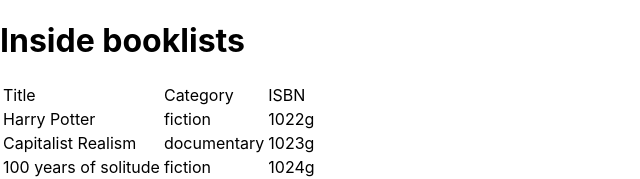
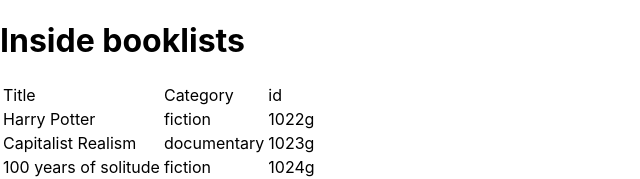
Before and after one commit to leonmezu1/superbookstore, a React (Create React App) app: page / in a window 1280 px wide. Shown: the top 179 px of the page, without its empty margins (0-640 px from the left). Built offline with nearby package versions, Linux system fonts and the light colour scheme.

Commit message:
Changed ISBN to id.

```diff
--- a/src/components/Book.js
+++ b/src/components/Book.js
@@ -4,12 +4,12 @@
 import PropTypes from 'prop-types';
 
 const Book = ({ book }) => {
-  const { title, isbn, category } = book;
+  const { title, id, category } = book;
   return (
     <tr>
       <td className="title">{title}</td>
       <td className="category">{category}</td>
-      <td className="isbn">{isbn}</td>
+      <td className="id">{id}</td>
     </tr>
   );
 };
@@ -17,7 +17,7 @@
 Book.propTypes = {
   book: PropTypes.shape({
     title: PropTypes.string,
-    isbn: PropTypes.string,
+    id: PropTypes.string,
     category: PropTypes.string,
   }).isRequired,
 };
--- a/src/containers/BooksForm.js
+++ b/src/containers/BooksForm.js
@@ -16,7 +16,7 @@
 
   const [book, setbook] = useState({
     title: '',
-    isbn: '',
+    id: '',
     category: '',
   });
 
--- a/src/containers/BooksList.js
+++ b/src/containers/BooksList.js
@@ -12,12 +12,12 @@
           <tr>
             <td>Title</td>
             <td>Category</td>
-            <td>ISBN</td>
+            <td>id</td>
           </tr>
         </thead>
         <tbody>
           {books.map(book => (
-            <Book key={book.isbn} book={book} />
+            <Book key={book.id} book={book} />
           ))}
         </tbody>
       </table>
--- a/src/reducers/initialStates/index.js
+++ b/src/reducers/initialStates/index.js
@@ -2,17 +2,17 @@
   books: [
     {
       title: 'Harry Potter',
-      isbn: '1022g',
+      id: '1022g',
       category: 'fiction',
     },
     {
       title: 'Capitalist Realism',
-      isbn: '1023g',
+      id: '1023g',
       category: 'documentary',
     },
     {
       title: '100 years of solitude',
-      isbn: '1024g',
+      id: '1024g',
       category: 'fiction',
     },
   ],
```
